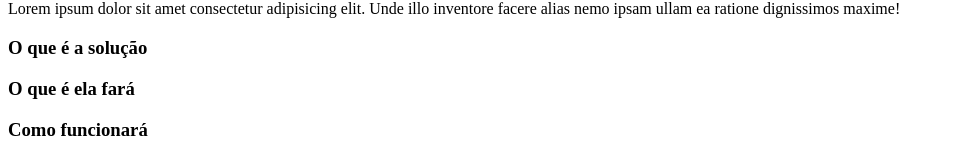
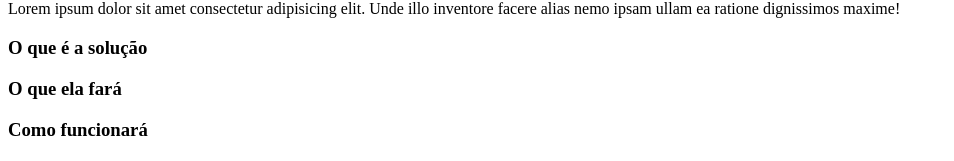
Before and after one commit to PalomaRodrigues33/global-solution-web-front, a React (Vite) app: page / in a window 1280 px wide. Shown: the part 140-301 px from the top of the page, without its empty margins (0-954 px from the left). Built offline with nearby package versions, Linux system fonts and the light colour scheme.

Commit message:
pequenas correções

```diff
--- a/src/components/Cabecalho/Cabecalho.jsx
+++ b/src/components/Cabecalho/Cabecalho.jsx
@@ -21,7 +21,7 @@ export default function Cabecalho() {
                     <button onClick={handleLogout} className={sessionStorage.getItem("token-user") ? "btnLogout" : "btn"}>Logout</button>
                 </div>
                 <div className="welcome">
-                    <p>{obJUser != null ? `Olá ${obJUser.name}` : ""}</p>
+                    <p>{obJUser != null ? `Olá ${obJUser.nome}` : ""}</p>
                     <p>{obJUser != null ? obJUser.email : ""}</p>
                 </div>
             </header>
--- a/src/components/Informacoes/Informacoes.jsx
+++ b/src/components/Informacoes/Informacoes.jsx
@@ -8,7 +8,7 @@ export default function Informacoes() {
                     <p></p>
                 </div>
                 <div>
-                    <h3>O que é ela fará</h3>
+                    <h3>O que ela fará</h3>
                     <p></p>
                 </div>
                 <div>
```
